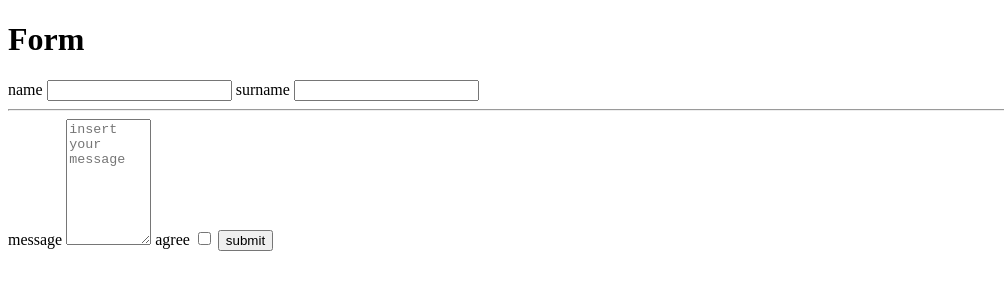
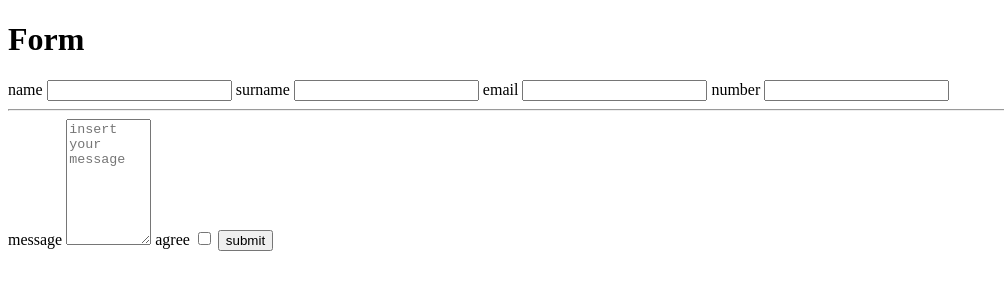
Before and after one commit to borghiste/FORM, a website: page index.html in a window 1280 px wide. Shown: the whole page, without its empty margins (0-1004 px from the left). Drawn offline with Linux system fonts and the light colour scheme.

Commit message:
form completed

```diff
--- a/index.html
+++ b/index.html
@@ -12,6 +12,10 @@
 <input id="name" type="text" required>
 <label for="surname" required>surname</label>
 <input type="text" id="surname">
+<label for="email">email</label>
+<input id="email">
+<label for="number">number</label>
+<input id="number" type="number">
 <hr>
 <label for="message">message</label>
 <textarea rows="8" cols="8" id="message" placeholder="insert your message"></textarea>
```
